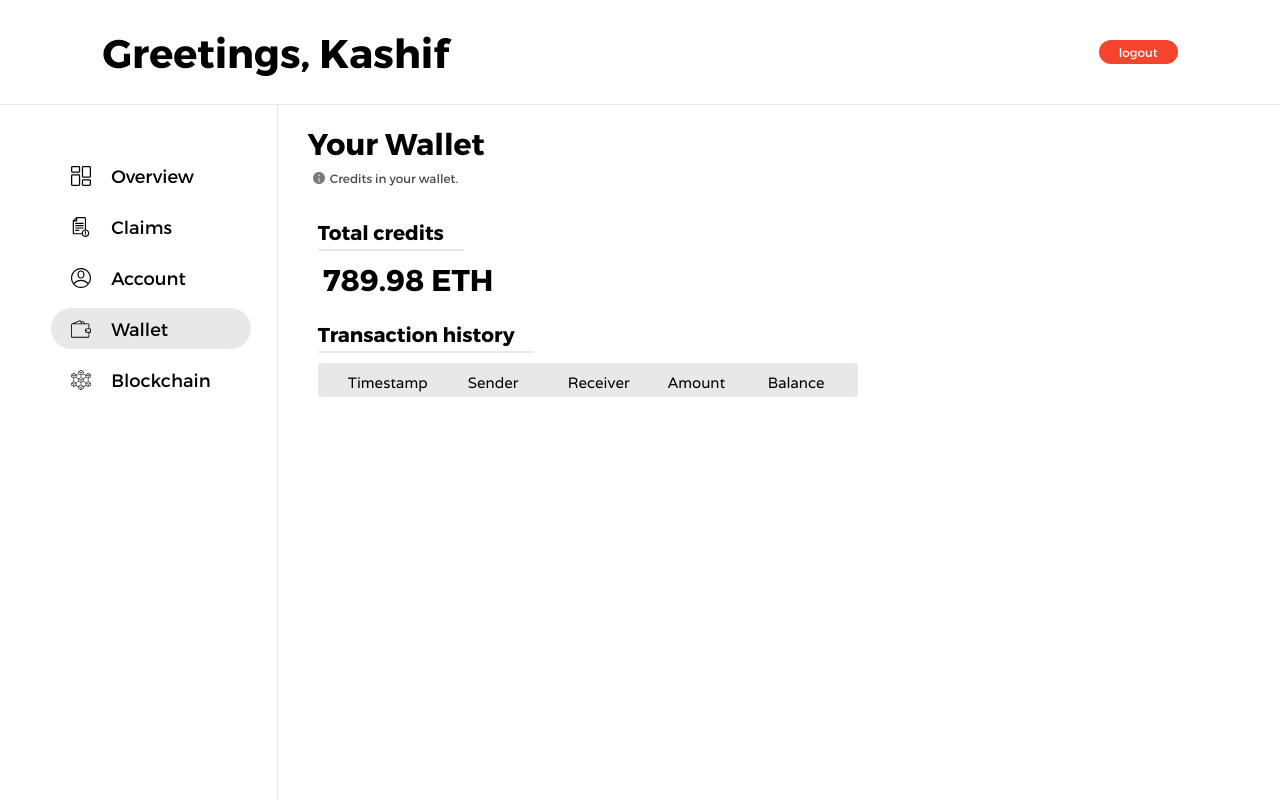
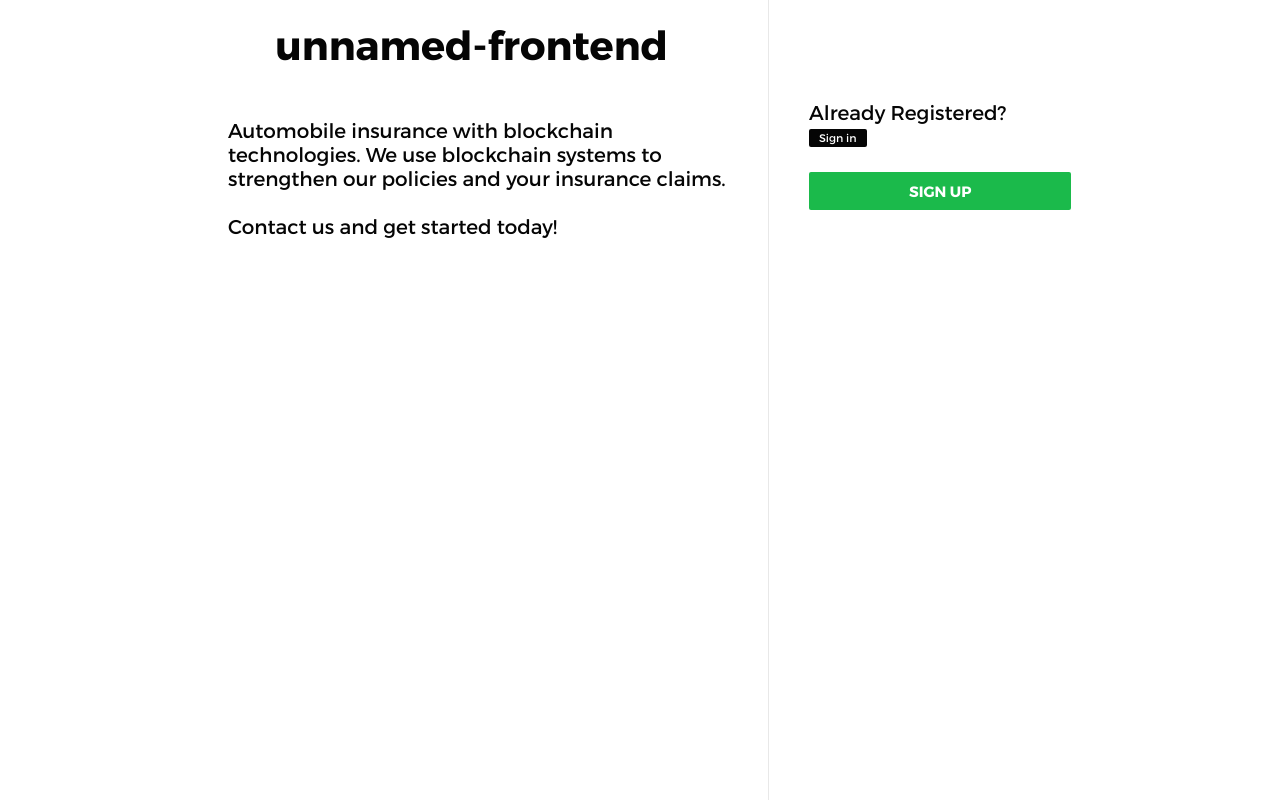
Before and after one commit to kashif-m/bulwark-frontend, a React app: page / in a window 1280 px wide. Built offline with nearby package versions, Linux system fonts and the light colour scheme.

Commit message:
added signup form

```diff
--- a/package.json
+++ b/package.json
@@ -12,7 +12,7 @@
   "dependencies": {
     "@babel/plugin-proposal-class-properties": "^7.7.0",
     "@babel/polyfill": "^7.7.0",
-    "axios": "^0.19.0",
+    "axios": "^0.19.2",
     "react": "^16.11.0",
     "react-dom": "^16.11.0",
     "react-router-dom": "^5.1.2"
--- a/src/App.jsx
+++ b/src/App.jsx
@@ -8,19 +8,19 @@ import Home from './app/Home.jsx'
 class App extends Component {
 
 	state = {
-        // user: false
-        user: {
-            id: 'randomasfuckid',
-            name: 'Kashif',
-            keys: {
-                private: '218978921b89xy1b283b89z12893u2198u39021',
-                public: 'sauig872r78y2189ye82n9ze892yne89327yz73'
-            },
-            wallet: {
-                credits: '789.98',
-                history: []
-            }
-        }
+        user: false
+        // user: {
+        //     id: 'randomasfuckid',
+        //     name: 'Kashif',
+        //     keys: {
+        //         private: '218978921b89xy1b283b89z12893u2198u39021',
+        //         public: 'sauig872r78y2189ye82n9ze892yne89327yz73'
+        //     },
+        //     wallet: {
+        //         credits: '789.98',
+        //         history: []
+        //     }
+        // }
     }
 
     updateUser = user => this.setState({user})
--- a/src/app/Home.jsx
+++ b/src/app/Home.jsx
@@ -1,10 +1,113 @@
 
 import React, {useState, useEffect} from 'react'
+import axios from 'axios'
 
 const Home = props => {
 
 	const [authScreen, setAuthScreen] = useState(false)
 	const [err, setErr] = useState(false)
+
+	const createUser = () => {
+
+		const email = document.getElementById('email').value
+		const password = document.getElementById('password').value
+		const name = document.getElementById('name').value
+		const license = document.getElementById('license').value
+
+		const data = {
+			email,
+			password,
+			name,
+			license
+		}
+
+		axios.post('http://localhost:5000/user/new', data)
+			.then(res => console.log(res.data))
+			.catch(err => {
+				if(err.response.data.err)
+					setErr(err.response.data.err)
+			})
+	}
+
+	const verifyUser = () => {
+
+		const email = document.getElementById('email').value
+		const password = document.getElementById('password').value
+
+		const data = {
+			email,
+			password
+		}
+
+		axios.post('http://localhost:5000/user/login', data)
+			.then(res => {
+				console.log(res.data)
+			})
+			.catch(err => {
+				if(err.response.data.err)
+					setErr(err.response.data.err)
+			})
+	}
+
+	const renderForm = () => {
+		return (
+			authScreen === 'login' ?
+			<div className="login-form">
+				<div className="heading">
+					Enter your credentials
+					<img src={require('../assets/images/close.svg')} alt="x"
+						onClick={() => setAuthScreen(false)} />
+				</div>
+				<label>E-MAIL</label>
+				<input id='email' type="email" placeholder='Registered e-mail' />
+				<label>PASSWORD</label>
+				<input id='password' type="password" placeholder='Your password' />
+
+				{
+					err ?
+						<div className="err"
+							onClick={() => setErr(false)} >
+							{err}
+							<img src={require('../assets/images/cross.svg')} alt="" />
+						</div>
+					: null
+				}
+
+				<div className="submit"
+					onClick={() => verifyUser()} >LOGIN</div>
+			</div>
+			: authScreen === 'signup' ?
+			<div className="signup-form">
+				<div className="heading">
+					Enter your details
+					<img src={require('../assets/images/close.svg')} alt="x"
+						onClick={() => setAuthScreen(false)} />
+				</div>
+				<label>E-MAIL</label>
+				<input type="text" id="email" placeholder='Your e-mail' />
+				<label>PASSWORD</label>
+				<input type="password" id="password" placeholder='Choose a strong password' />
+				<label>NAME</label>
+				<input type="text" id="name" placeholder='Full name as per records' />
+				<label>DRIVING LICENSE #</label>
+				<input type="text" id="license" placeholder='DL # as per records' />
+
+				{
+					err ?
+						<div className="err"
+							onClick={() => setErr(false)} >
+							{err}
+							<img src={require('../assets/images/cross.svg')} alt="" />
+						</div>
+					: null
+				}
+
+				<div className="submit"
+					onClick={() => createUser()} >REGISTER</div>
+			</div>
+			: null
+		)
+	}
 
 	return (
 		<div className='home' >
@@ -18,35 +121,17 @@ const Home = props => {
 				{
 					!authScreen ?
 					<React.Fragment>
-						Already Registered?
+						<span>Already Registered?</span>
 						<div className="login"
-							onClick={() => setAuthScreen(true)} >
-							SIGN IN
+							onClick={() => setAuthScreen('login')} >
+							Sign in
+						</div>
+						<div className="sign-up"
+							onClick={() => setAuthScreen('signup')} >
+							SIGN UP
 						</div>
 					</React.Fragment>
-					: <div className="login-form">
-						<div className="heading">
-							Enter your credentials
-							<img src={require('../assets/images/close.svg')} alt="x"
-								onClick={() => setAuthScreen(false)} />
-						</div>
-						<label>E-MAIL</label>
-						<input type="email" placeholder='Registered e-mail' />
-						<label>PASSWORD</label>
-						<input type="password" placeholder='Your password' />
-
-						{
-							err ?
-								<div className="err"
-									onClick={() => setErr(false)} >
-									{err}
-									<img src={require('../assets/images/cross.svg')} alt="" />
-								</div>
-							: null
-						}
-
-						<div className="submit">LOGIN</div>
-					</div>
+					: renderForm()
 				}
 			</div>
 		</div>
--- a/src/styles/home.sass
+++ b/src/styles/home.sass
@@ -26,18 +26,29 @@
 		font-size: 15
 		border-left: 1px solid $gray_platinum
 		font-family: MontserratRegular
+		span
+			font-size: 20
+		.login
+			margin-top: 5
+			cursor: pointer
+			background-color: $black_rich
+			color: white
+			width: max-content
+			padding: 2 10 3 10
+			font-size: 11
+			border-radius: 2px
 
-		.login
+		.sign-up
 			cursor: pointer
-			margin-top: 15
+			margin-top: 25
 			padding: 10 100
 			border-radius: 2px
-			background-color: $orange_pumpkin
+			background-color: $green_spring
 			color: white
 			height: max-content
 			width: max-content
 			font-family: MontserratBold
-		.login-form
+		.login-form, .signup-form
 			display: grid
 			grid-template-rows: repeat(5, max-content) 30px max-content
 
@@ -81,8 +92,9 @@
 				justify-self: flex-start
 				align-self: center
 				margin-left: 20
-				padding: 0 15 2 15
+				padding: 3 15 4 15
 				cursor: pointer
+				font-size: 12
 				img
 					height: 10
 					margin-left: 10
@@ -90,7 +102,7 @@
 			.submit
 				grid-row: -2 / -1
 				cursor: pointer
-				background-color: $orange_pumpkin
+				background-color: $green_spring
 				margin-top: 15
 				border-radius: 2px
 				text-align: center
@@ -99,6 +111,11 @@
 				font:
 					size: 15
 					family: MontserratBold
+		.signup-form
+			grid-template-rows: repeat(9, max-content) 30px max-content !important
+			input
+				margin-bottom: 20
+
 
 
 @media (max-width: 500px)
--- a/src/styles/root.sass
+++ b/src/styles/root.sass
@@ -3,6 +3,8 @@ $black_rich: #050505
 $black_raisin: #232323
 $blue_dodger: #3590f3
 $gray_platinum: #E8E8E8
+$green: #6AB547
+$green_spring: #1BBA4B
 $orange_pumpkin: #FF723A
 $red: #F4442E
 
```
